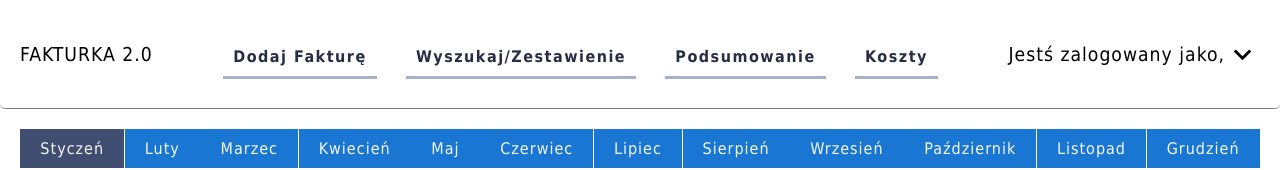
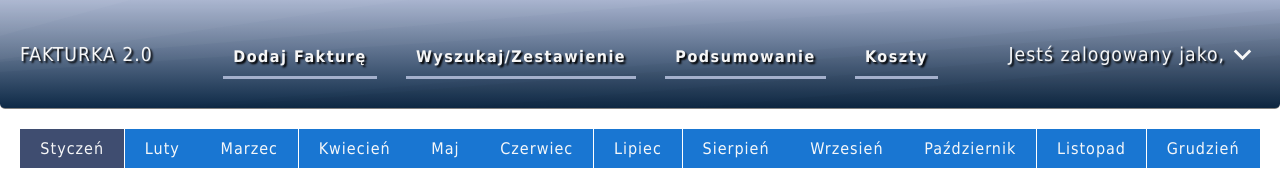
Before and after one commit to frontendagnes/invoice, a React (Create React App) app: page /records in a window 1280 px wide. Shown: the top 170 px of the page. Built offline with nearby package versions, Linux system fonts and the light colour scheme; no server answers; the database is empty.

Commit message:
styled header

```diff
--- a/src/components/Header/Header.css
+++ b/src/components/Header/Header.css
@@ -7,6 +7,11 @@
     border-radius: 0px 0px 5px 5px;
     font-size: 1.2rem;
     letter-spacing: 1px;
+    background: url("../../assets/pic/background.svg");
+    background-repeat: no-repeat;
+    background-size: 100% 100%;
+    color: #fafafafa;
+    text-shadow: 2px 2px 2px #000000;
 }
 .header ul{
     padding-inline-start: 0px;
@@ -34,6 +39,7 @@
     justify-content: space-around;
     flex-wrap: wrap;
     width: 60%;
+
     /* border-bottom: 3px solid #a4b0cc; */
     /* border-top: 3px solid #a4b0cc; */
 }
@@ -67,7 +73,7 @@
 }
 .header__center a {
     text-decoration: none;
-    color: #262e44;
+    color: #fafafafa;
     letter-spacing: 1.5px;
     font-weight: 600;
 }
--- a/src/components/Header/Header.js
+++ b/src/components/Header/Header.js
@@ -91,7 +91,7 @@ function Header() {
             }}
           >
             <ul className="header__settingsUl">
-              <li onClick={logout}>Wyloguj się</li>
+              <li onClick={logout}>Wyloguj</li>
             </ul>
           </div>
       </div>
```
Also changed, not shown: src/assets/pic/background.svg (added).
